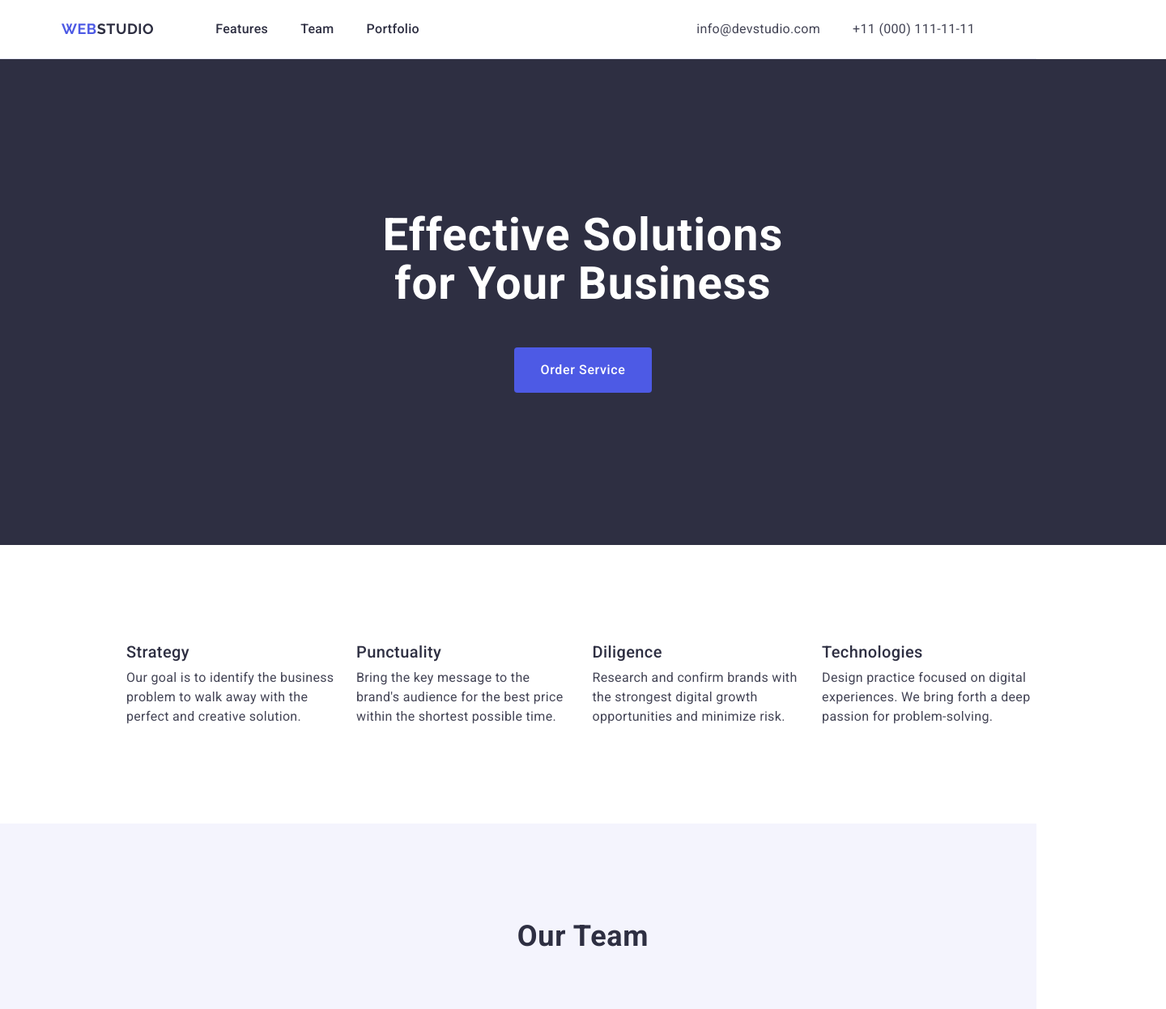
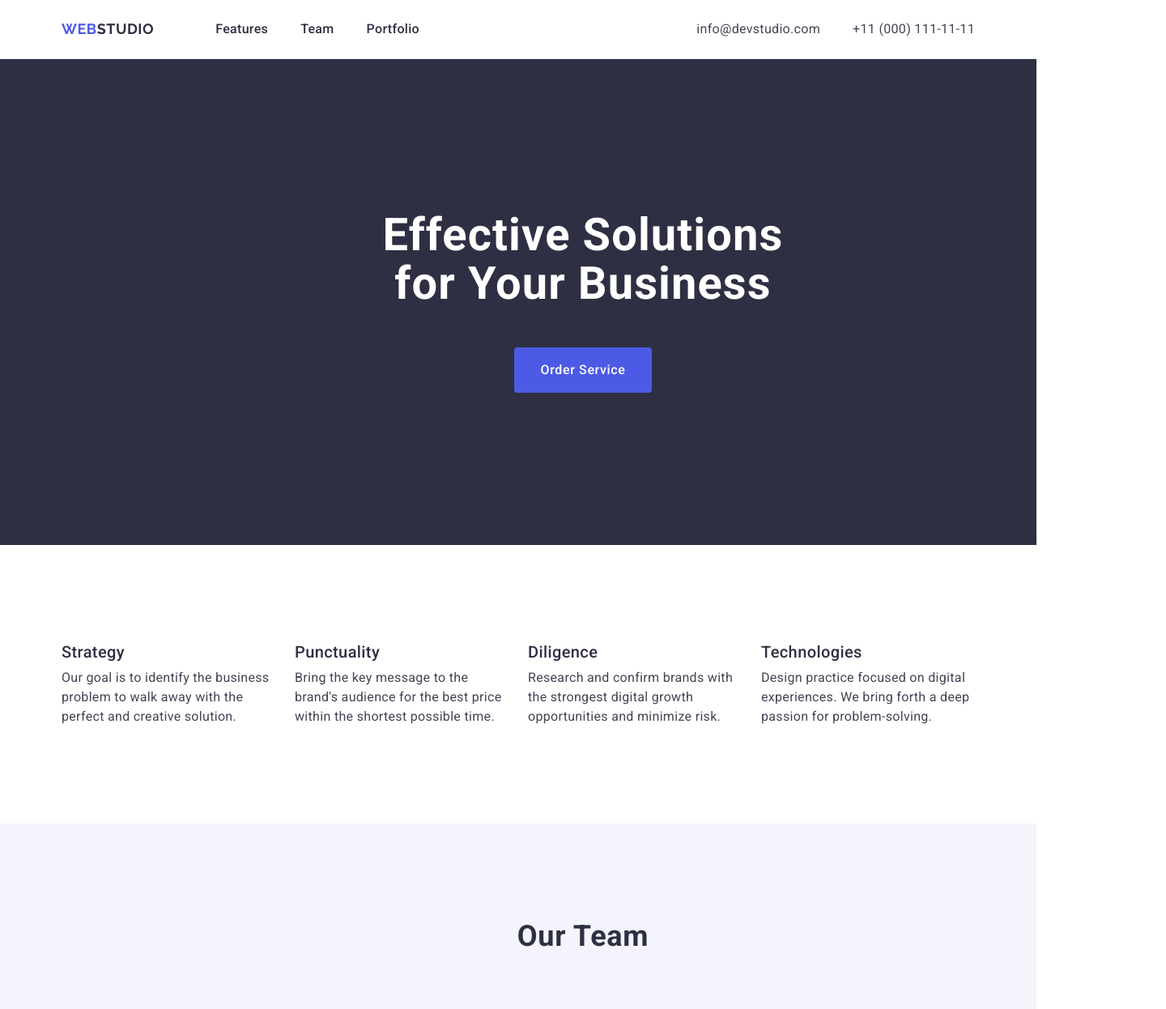
Before and after one commit to Innazzen/goit-markup-hw-03, a plain HTML site: page index.html in a window 1280 px wide. Shown: the top 1246 px of the page at 81% size, 1440 px wide, since content can reach past the window. Drawn offline with nearby package versions, Linux system fonts and the light colour scheme.

Commit message:
fixes my

```diff
--- a/css/features.css
+++ b/css/features.css
@@ -1,11 +1,15 @@
 .features {
-  padding: 120px 141px;
+  padding: 120px 0;
 }
 
 .ul-item-features {
-  display: flex;
   gap: 24px;
   list-style: none;
   padding: 0;
   margin: 0;
+  display: flex;
 }
+
+.features-li-item {
+  flex-basis: calc((100% - 72px) / 4);
+}
--- a/css/hero.css
+++ b/css/hero.css
@@ -1,9 +1,7 @@
 .hero {
   background-color: #2e2f42;
-  width: 1440px;
+
   padding: 188px 141px;
-  margin-left: auto;
-  margin-right: auto;
 }
 
 .hero-container {
--- a/css/portfolio.css
+++ b/css/portfolio.css
@@ -17,13 +17,11 @@
 
 .portfolio-card-content {
   padding: 32px 16px;
-}
-
-.ul-item-portfolio img {
   border-left: 1px solid #e7e9fc;
   border-right: 1px solid #e7e9fc;
   border-bottom: 1px solid #e7e9fc;
 }
+
 .portfolio img {
   display: block;
 }
--- a/index.html
+++ b/index.html
@@ -49,28 +49,28 @@
             <div class="container  features-container">
                 <h2 class="sr-only">Our features</h2>
                 <ul class="ul-item ul-item-features">
-                    <li>
+                    <li class="features-li-item">
                         <h3 class="title3">Strategy</h3>
                         <p class="features-text">Our goal is to identify the business problem to walk away with the
                             perfect
                             and creative solution.
                         </p>
                     </li>
-                    <li>
+                    <li class="features-li-item">
                         <h3 class="title3">Punctuality</h3>
                         <p class="features-text">Bring the key message to the brand's audience for the best price within
                             the
                             shortest possible
                             time.</p>
                     </li>
-                    <li>
+                    <li class="features-li-item">
                         <h3 class="title3">Diligence</h3>
                         <p class="features-text">Research and confirm brands with the strongest digital growth
                             opportunities
                             and minimize risk.
                         </p>
                     </li>
-                    <li>
+                    <li class="features-li-item">
                         <h3 class="title3">Technologies</h3>
                         <p class="features-text">Design practice focused on digital experiences. We bring forth a deep
                             passion for
```
